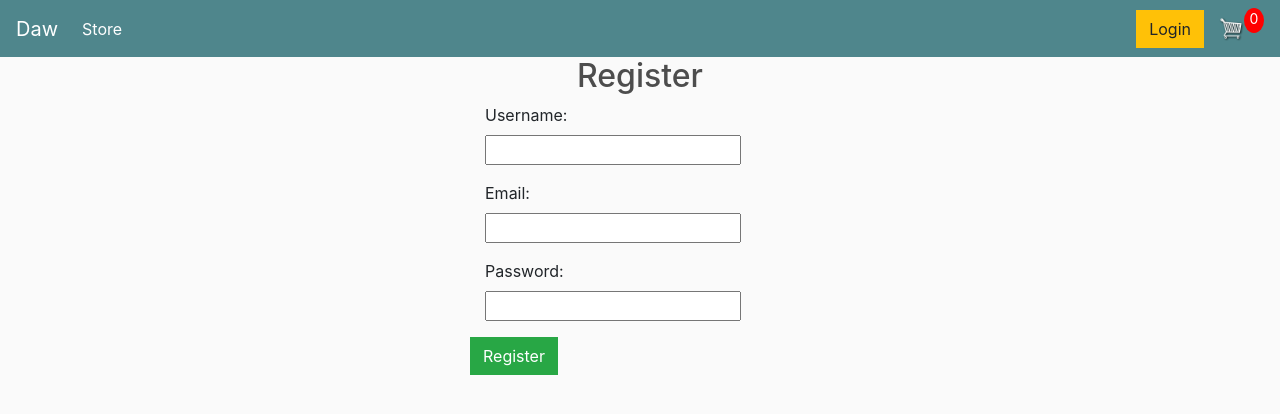
After one commit to DawitYilma/django_ecommerce, a Django app: page /register/ in a window 1280 px wide. The commit adds this page. Shown: the top 414 px of the page. Run offline with Django 3.2, Linux system fonts and the light colour scheme; some libraries are stand-ins or nearby versions.

Commit message:
Login and Registration Commit

```diff
--- a/daw_django_ecommerce/settings.py
+++ b/daw_django_ecommerce/settings.py
@@ -130,6 +130,7 @@ MEDIA_URL = '/images/'
 
 MEDIA_ROOT = os.path.join(BASE_DIR, 'static/images')
 
+LOGIN_URL = '/ecommerce/customer_login'
 # Default primary key field type
 # https://docs.djangoproject.com/en/3.2/ref/settings/#default-auto-field
 
--- /dev/null
+++ b/ecommerce/forms.py
@@ -0,0 +1,11 @@
+from dataclasses import field
+from django import forms
+from django.contrib.auth.models import User
+from ecommerce.models import Customer
+
+class CustomerForm(forms.ModelForm):
+    password = forms.CharField(widget=forms.PasswordInput())
+
+    class Meta():
+        model = User
+        fields = ('username', 'email', 'password')
--- a/ecommerce/templates/store/main.html
+++ b/ecommerce/templates/store/main.html
@@ -74,8 +74,11 @@
 
               </ul>
               <div class="form-inline my-2 my-lg-0">
-                   <a href="#"class="btn btn-warning">Login</a>
-
+                   {% if user.is_authenticated %}
+                    <a href="{% url 'customer_logout' %}"class="btn btn-warning">Logout</a>
+                   {% else %}
+                    <a href="{% url 'customer_login' %}"class="btn btn-warning">Login</a>
+                   {% endif %}
                    <a href="{% url 'cart' %}">
                       <img  id="cart-icon" src="{% static 'images/cart.png' %}">
                   </a>
--- /dev/null
+++ b/ecommerce/templates/store/registration.html
@@ -0,0 +1,42 @@
+{% extends 'store/main.html' %}
+{% load static %}
+{% block content %}
+<div class="container">
+    {% if registered %}
+        <p>Thank you for registering!</p>
+    {% else %}
+        <h2 class="text-center">Register</h2>
+        <div class="row">
+            <div class="col-md-4"></div>
+            <div class="col-md-8">
+                <div class="panel panel-default">
+                    <div class="panel-body center">
+                        <form method="post">
+                            {% csrf_token %}
+                            <div class="form-group clearfix">
+                                <label for="username" class="col-md-1 control-label text-right">{{ customer_form.username.label }}:</label>
+                                <div class="col-md-6">
+                                    {{ customer_form.username }}
+                                </div>
+                            </div>
+                            <div class="form-group">
+                                <label for="email" class="col-md-1 control-label text-right">Email:</label>
+                                <div class="col-md-6">
+                                    {{ customer_form.email }}
+                                </div>
+                            </div>
+                            <div class="form-group clearfix">
+                                <label for="password" class="col-md-1 control-label text-right">{{ customer_form.password.label }}:</label>
+                                <div class="col-md-6">
+                                    {{ customer_form.password }}
+                                </div>
+                            </div>
+                            <input type="submit" name="" class="btn btn-success"  value="Register">
+                        </form>
+                    </div>
+                </div>
+            </div>
+        </div>
+    {% endif %}
+</div>
+{% endblock content %}
--- a/ecommerce/urls.py
+++ b/ecommerce/urls.py
@@ -5,6 +5,9 @@ urlpatterns = [
     path('', views.store, name='store'),
     path('cart/', views.cart, name='cart'),
     path('checkout/', views.checkout, name='checkout'),
+    path('register/', views.register, name='register'),
+    path('customer_login/', views.customer_login, name='customer_login'),
+    path('customer_logout/', views.customer_logout, name='customer_logout'),
 
     path('update_item/', views.updateItem, name='update_item'),
     path('process_order/', views.processOrder, name='process_order')
--- a/ecommerce/utils.py
+++ b/ecommerce/utils.py
@@ -1,78 +1,84 @@
 import json
-from . models import *
+from .models import *
 
 def cookieCart(request):
-    try:
-        cart = json.loads(request.COOKIES['cart'])
-    except:
-        cart = {}
-    items = []
-    order = {'get_cart_total': 0, 'get_cart_items': 0, 'shipping': False}
-    cartItem = ['get_cart_items']
 
-    for i in cart:
-        try:
-            cartItems += cart[i]['quantity']
+	#Create empty cart for now for non-logged in user
+	try:
+		cart = json.loads(request.COOKIES['cart'])
+	except:
+		cart = {}
+		print('CART:', cart)
 
-            product = Product.objects.get(id=i)
-            total = (product.price * cart[i]['quantity'])
+	items = []
+	order = {'get_cart_total':0, 'get_cart_items':0, 'shipping':False}
+	cartItems = order['get_cart_items']
 
-            order['get_cart_total'] += total
-            order['get_cart_items'] += cart[i]['quantity']
+	for i in cart:
+		#We use try block to prevent items in cart that may have been removed from causing error
+		try:
+			if(cart[i]['quantity']>0): #items with negative quantity = lot of freebies
+				cartItems += cart[i]['quantity']
 
-            item = {
-                'product': {
-                    'id': product.id,
-                    'name': product.name,
-                    'price': product.price,
-                    'imageURL': product.imageURL
-                },
-                'quantity': cart[i]['quantity'],
-                'get_total': total,
-            }
-            items.append(item)
+				product = Product.objects.get(id=i)
+				total = (product.price * cart[i]['quantity'])
 
-            if product.digital == False:
-                order['shipping'] = True
-        except:
-            pass
-    return {'cartItems': cartItems, 'order': order, 'items': items}
+				order['get_cart_total'] += total
+				order['get_cart_items'] += cart[i]['quantity']
+
+				item = {
+				'id':product.id,
+				'product':{'id':product.id,'name':product.name, 'price':product.price,
+				'imageURL':product.imageURL}, 'quantity':cart[i]['quantity'],
+				'digital':product.digital,'get_total':total,
+				}
+				items.append(item)
+
+				if product.digital == False:
+					order['shipping'] = True
+		except:
+			pass
+
+	return {'cartItems':cartItems ,'order':order, 'items':items}
 
 def cartData(request):
-    if request.user.is_authenticated:
-        customer = request.user.customer
-        order, created = Order.objects.get_or_create(customer=customer, complete=False)
-        items = order.orderitem_set.all()
-        cartItems = order.get_cart_items
-    else:
-        cookieData = cookieCart(request)
-        cartItems = cookieData['cartItems']
-        order = cookieData['order']
-        items = cookieData['items']
-    return {'cartItems': cartItems, 'order': order, 'items': items}
+	if request.user.is_authenticated:
+		customer = Customer.objects.get(user=request.user)
+		order, created = Order.objects.get_or_create(customer=customer, complete=False)
+		items = order.orderitem_set.all()
+		cartItems = order.get_cart_items
+	else:
+		cookieData = cookieCart(request)
+		cartItems = cookieData['cartItems']
+		order = cookieData['order']
+		items = cookieData['items']
+
+	return {'cartItems':cartItems ,'order':order, 'items':items}
+
 
 def guestOrder(request, data):
-        name = data['form']['name']
-        email = data['form']['email']
+	name = data['form']['name']
+	email = data['form']['email']
 
-        cookieData = cookieCart(request)
-        items = cookieData['items']
+	cookieData = cookieCart(request)
+	items = cookieData['items']
 
-        customer, created = Customer.objects.get_or_create(
-            email=email,
-        )
-        customer.name = name
-        customer.save()
+	customer, created = Customer.objects.get_or_create(
+			email=email,
+			)
+	customer.name = name
+	customer.save()
 
-        order = Order.objects.create(
-            customer=customer,
-            complete=False,
-        )
-        for item in items:
-            product = Product.objects.get(id=item['product']['id'])
-            orderItem = OrderItem.objects.create(
-                product=product,
-                order=order,
-                quantity=item['quantity']
-            )
-        return customer, order
+	order = Order.objects.create(
+		customer=customer,
+		complete=False,
+		)
+
+	for item in items:
+		product = Product.objects.get(id=item['id'])
+		orderItem = OrderItem.objects.create(
+			product=product,
+			order=order,
+			quantity=(item['quantity'] if item['quantity']>0 else -1*item['quantity']), # negative quantity = freebies
+		)
+	return customer, order
--- a/ecommerce/views.py
+++ b/ecommerce/views.py
@@ -3,9 +3,15 @@ from django.shortcuts import render
 from django.http import JsonResponse
 import json
 import datetime
+from ecommerce.forms import CustomerForm
 
 from .models import *
 from .utils import cookieCart, cartData, guestOrder
+
+from django.contrib.auth import authenticate, login, logout
+from django.http import HttpResponseRedirect, HttpResponse
+from django.urls import reverse
+from django.contrib.auth.decorators import login_required
 
 # Create your views here.
 
@@ -35,6 +41,56 @@ def checkout(request):
     items = data['items']
     context = {'items': items, 'order': order, 'cartItems': cartItems}
     return render(request, 'store/checkout.html', context)
+
+def register(request):
+    data = cartData(request)
+    cartItems = data['cartItems']
+
+    registered = False
+
+    if request.method == "POST":
+        customer_form = CustomerForm(data=request.POST)
+
+        if customer_form.is_valid():
+            customer = customer_form.save()
+            customer.set_password(customer.password)
+            customer.save()
+            create = Customer.objects.create(user=customer, name=customer.username, email=customer.email)
+            registered = True
+            return HttpResponseRedirect(reverse('customer_login'))
+        else:
+            print(customer_form.errors)
+    else:
+        customer_form = CustomerForm()
+    context = {'cartItems': cartItems, 'customer_form': customer_form,
+                            'registered': registered}
+
+    return render(request, 'store/registration.html', context)
+def customer_logout(request):
+    logout(request)
+    return HttpResponseRedirect(reverse('store'))
+
+def customer_login(request):
+    data = cartData(request)
+    cartItems = data['cartItems']
+    if request.method == 'POST':
+        username = request.POST.get('username')
+        password = request.POST.get('password')
+
+        customer = authenticate(username=username, password=password)
+
+        if customer:
+            if customer.is_active:
+                login(request, customer)
+
+                return HttpResponseRedirect(reverse('store'))
+            else:
+                return HttpResponse("Account Is Not Active")
+        else:
+            return HttpResponse('Invalid login details supplied!')
+    else:
+        context = {'cartItems': cartItems,}
+        return render(request, 'store/login.html', context)
 
 def updateItem(request):
     data = json.loads(request.body)
```
Also changed, not shown: ecommerce/templates/store/login.html (added, +36 -0 lines), db.sqlite3, 1 other file.
